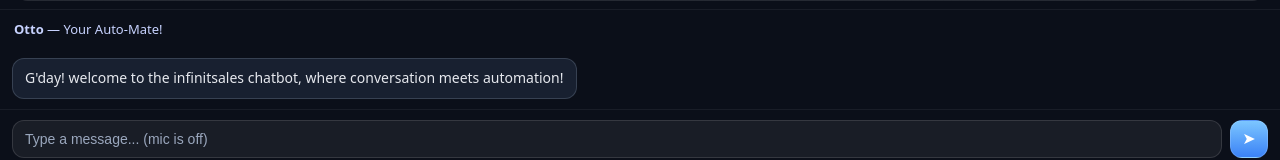
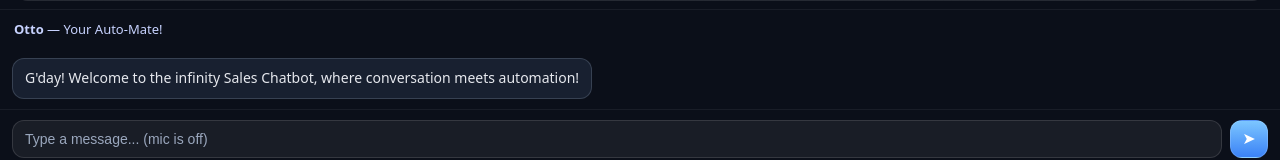
Before and after one commit to pharrisenterprises/Voice-Icon-Retell-Chatbot, a Next.js app: page /embed in a window 1280 px wide. Shown: the part 193-353 px from the top of the page. Built offline with nearby package versions, Linux system fonts and the light colour scheme; no server answers.

Commit message:
Update page.jsx

```diff
--- a/app/embed/page.jsx
+++ b/app/embed/page.jsx
@@ -25,7 +25,7 @@ const AZURE_RATE = 'medium';
 const AZURE_PITCH = '+8%';
 const AZURE_STYLE = 'cheerful';
 
-const DEFAULT_GREETING = "G'day! welcome to the infinitsales chatbot, where conversation meets automation!";
+const DEFAULT_GREETING = "G'day! Welcome to the infinity Sales Chatbot, where conversation meets automation!";
 
 function now() { return Date.now(); }
 function cls(...a) { return a.filter(Boolean).join(' '); }
```
